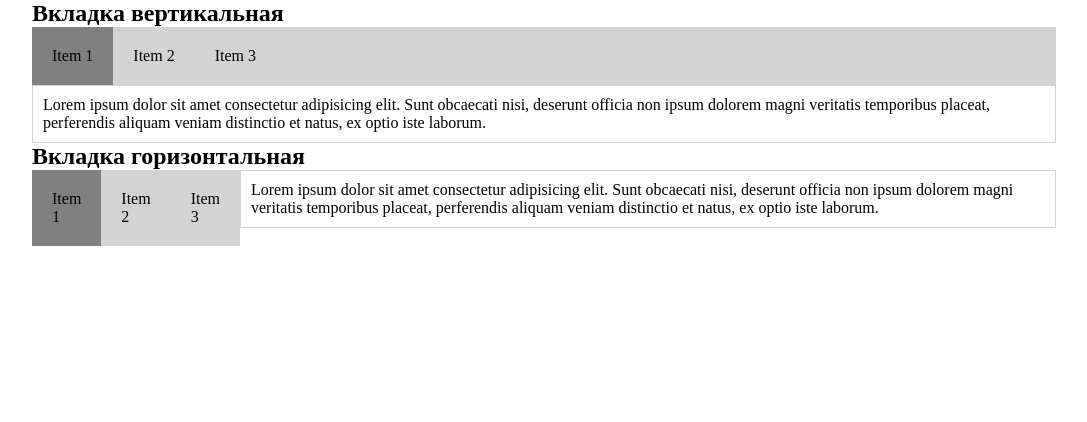
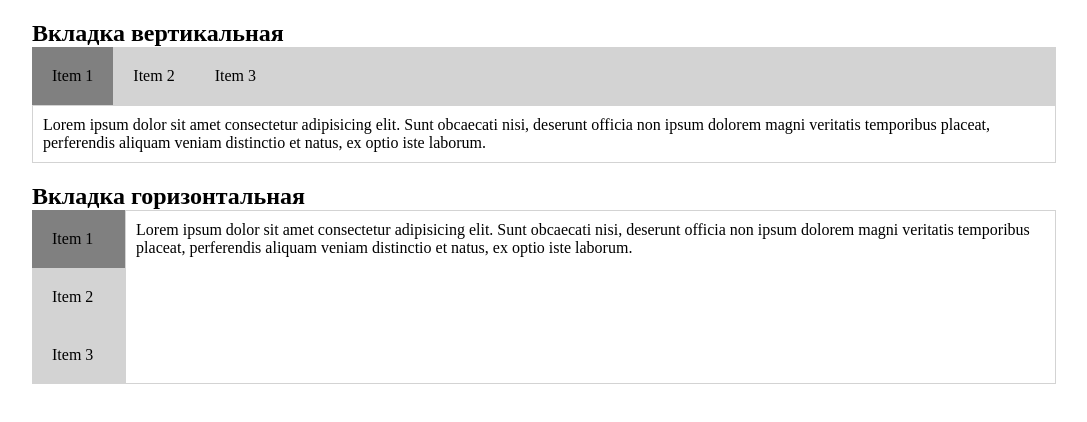
Before and after one commit to Shish-ka/V, a plain HTML site: page index.html in a window 1280 px wide. Shown: the whole page, without its empty margins (96-1183 px from the left). Drawn offline with Linux system fonts and the light colour scheme.

Commit message:
Update style.css

```diff
--- a/CSS/style.css
+++ b/CSS/style.css
@@ -3,37 +3,43 @@
     padding: 0;
     box-sizing: border-box;
 }
+
 ul {
     list-style-type: none;
 }
-section {
-    padding: 0 10%;
+section, .second {
+    padding: 20px 10% 0 10%;
 }
 section div ul:first-child {
     display: flex;
     background-color: lightgrey;
 }
-section div ul:first-child li{
+section div ul:first-child li, .second div ul:first-child li {
     padding: 20px;
     cursor: pointer;
 }
-section div ul:first-child li.active, section div ul:last-child li:hover {
+section div ul:first-child li.active, section div ul:first-child li:hover {
     background-color: gray;
 }
 section div ul:last-child li {
     display: none;
     border: 1px solid lightgrey;
 }
-section div ul:last-child li.active {
+section div ul:last-child li.active, .second div ul:last-child li.active {
     display: block;
-    padding: 10px;;
+    padding: 10px;
+
 }
 
-.second div{
+.second div  {
     display: grid;
-    grid-template-columns: 1fr 5fr;
+    grid-template-columns: 1fr 10fr;
 }
-.second div ul:first-child li{
-    padding: 20px;
-    cursor: pointer;
+.second div ul:first-child {
+    display: grid;
+    grid-template-rows: repeat(3);
 }
+.second div ul:last-child {
+    display: grid;
+    grid-template-rows: repeat(3);
+}
```
